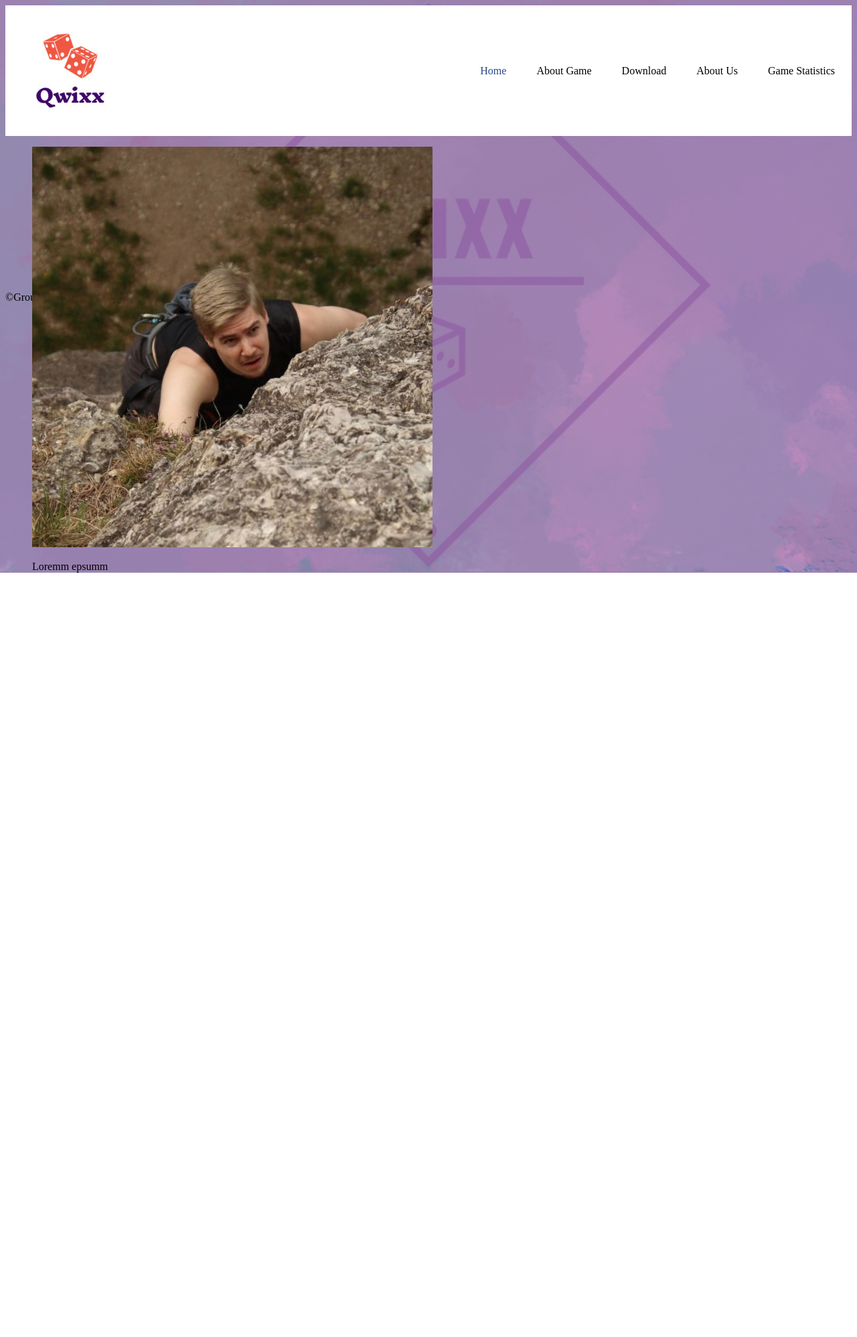
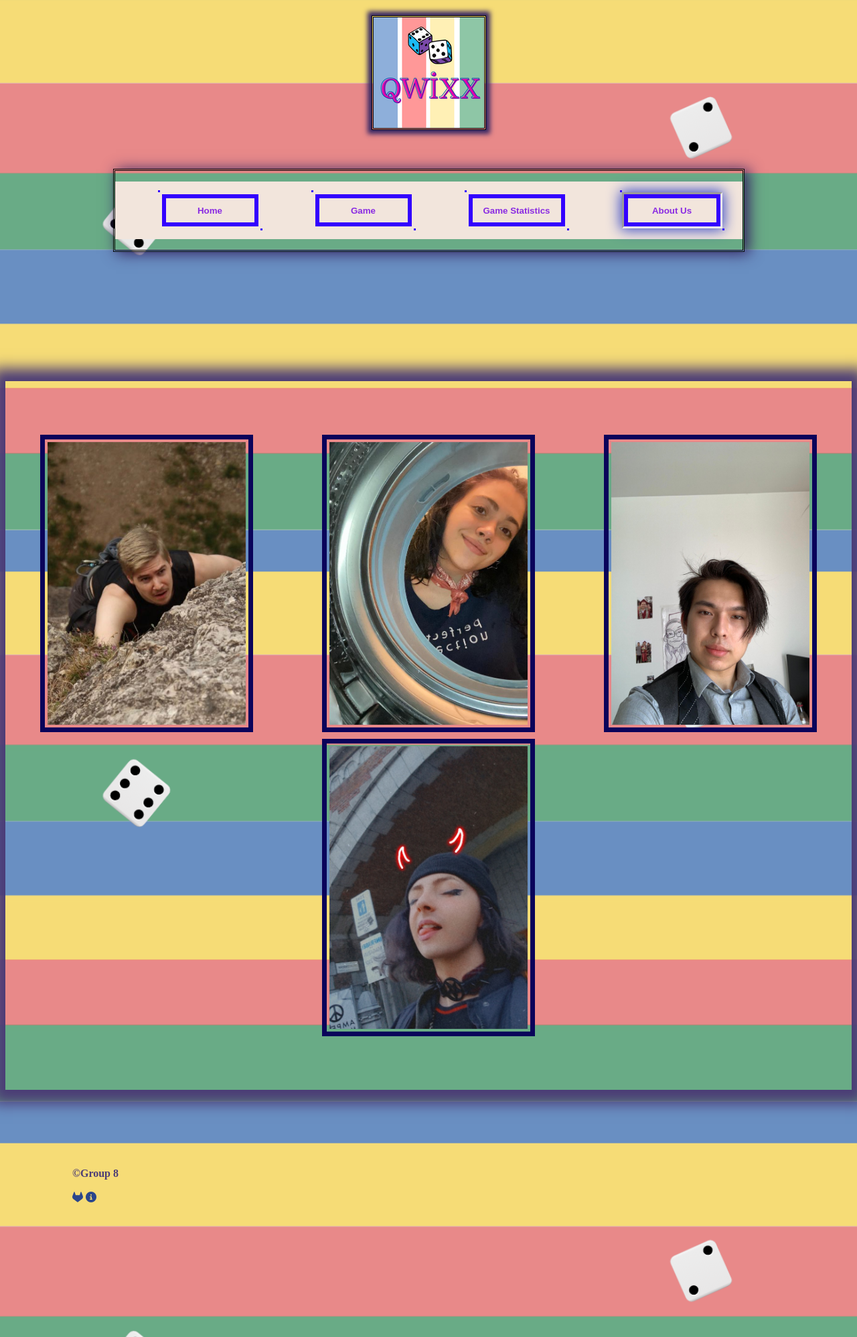
Before and after one commit to Peter-512/Qwixx-website, a PHP site: page /pages/about_us.html in a window 1280 px wide. Shown: the whole page at 67% size. Before the commit the page ends 855 px from the top, so only its background shows below. Run offline with PHP 8.4, Linux system fonts and the light colour scheme; some libraries are stand-ins or nearby versions.

Commit message:
all code

```diff
--- a/pages/about_us.html
+++ b/pages/about_us.html
@@ -4,39 +4,59 @@
     <meta charset="UTF-8">
     <title>About Us</title>
     <link rel="stylesheet" href="../styles.css">
+    <link rel="icon" type="favicon" href="../resources/logo2.png">
+    <script src="https://kit.fontawesome.com/7800fa5375.js" crossorigin="anonymous"></script>
+
 </head>
 <body>
+<header>
+    <nav class="navbar">
+        <img class="logo" src="../resources/logo2.png" alt="logo">
+        <div class="menu">
+            <ul class="list">
+                <li > <a href="../index.html"> <button class="button" value="Home"> Home</button> </a> </li>
+                <li> <a href="game.html"> <button class="button" value="Home"> Game</button> </a> </li>
+                <li> <a href="#"> <button class="button" value="Home"> Game Statistics</button> </a> </li>
+                <li class="current_page"> <a href="about_us.html"> <button class="button" value="Home"> About Us</button> </a> </li>
+            </ul>
+        </div>
 
+    </nav>
+</header>
 <main>
-    <header>
-        <nav class="nav">
-            <img class="logo" src="resources/logo.jpg" alt="logo">
-            <input type="checkbox" id="toggler">
-            <div class="menu">
-                <ul class="nav-bar">
-                    <li ><a href="../index.html">Home</a></li>
-                    <li><a href="#"></a>About Game</li>
-                    <li><a href="download.html"></a>Download</li>
-                    <li class="current page"><a href="../pages/about_us.html"></a>About Us</li>
-                    <li><a href="#"></a>Game Statistics</li>
-                </ul>
-            </div>
 
-        </nav>
-    </header>
-    <section class="about_us">
-        <figure class="team">
-            <img
-                    class="team_member" src="../resources/peter.jpeg" alt="peter">
-            <p class="team_member">Loremm epsumm</p>
+    <section class="container">
+<!--        <h1>Hover for more</h1>-->
+        <figure class="card">
+            <img class = "team_member" src="../resources/peter.jpeg" alt="peter">
+            <p class="team_member">Lorem epsumm</p>
         </figure>
+
+        <figure class="card">
+            <img class = "team_member" src="../resources/nova.jpg" alt="nova">
+            <p class="team_member">Lorem epsumm</p>
+        </figure>
+
+        <figure class="card">
+            <img class = "team_member" src="../resources/brandon.jpeg" alt="brandon">
+            <p class="team_member">Lorem epsumm</p>
+        </figure>
+
+        <figure class="card">
+            <img class = "team_member" src="../resources/nova_d.jpeg" alt="nova_d">
+            <p class="team_member">Lorem epsumm</p>
+        </figure>
+
     </section>
 
 
 </main>
 <footer>
     <div class="copyright">
-        <p>&copy;Group 8</p>
+        <p>&copy;Group 8 <br> <br>
+            <a href="https://gitlab.com/kdg-ti/integration-1.2/2021-2022/team-8/qwixx.git"><i class="fa fa-gitlab" ></i></a>
+            <a href="../pages/about_us.html"><i class="fa fa-info-circle"></i></a>
+        </p>
     </div>
 </footer>
 
--- a/styles.css
+++ b/styles.css
@@ -1,9 +1,10 @@
 body{
-     background-image:url("resources/background.png") ;
+     background-image:url("resources/background10.png") ;
     background-repeat: no-repeat;
     background-size: cover;
     background-attachment: fixed;
     cursor: url("resources/cursor.cur"),auto;
+    padding-bottom: 75px;
 }
 
 a {
@@ -19,22 +20,21 @@ a:active {
 }
 
 li {
-    margin: 15px 10px;
-    display:inline;
+    margin: 16px 30px;
+
 }
 
 .current_page{
-    box-shadow: 0 1px 10px 0 #fff3e1, inset 0 1px 20px 20px #fff3e169;
-    border-bottom: black;
+    box-shadow: 0px 0px 20px 2px #3043c5;
     border-style: inset;
 }
 
 .button{
     height: 3rem;
     width: 9rem;
-    border: 3px solid deepskyblue;
+    border: 6px solid #3300ff;
     background: transparent;
-    color: white;
+    color: blueviolet;
     font-weight: bold;
     position: relative;
 }
@@ -43,21 +43,21 @@ li {
 .button::after{
     content: '';
     position:absolute;
-    width: 48px;
-    height: 48px;
+    width: 0px;
+    height: 0px;
     border: inherit;
     transition: 0.5s ease;
 }
 
 .button::before{
-    left: -15px;
-    top:-15px;
+    left: -12px;
+    top:-12px;
     border-width: 3px 0 0 3px;
 }
 
 .button::after{
-    right: -15px;
-    bottom:-15px;
+    right: -12px;
+    bottom:-12px;
     border-width: 0 3px 3px 0;
 }
 
@@ -68,65 +68,42 @@ li {
 }
 
 
-
-
-
-
-
-
-
 /*header*/
-.nav{
+.navbar{
     display: flex;
     flex-wrap: wrap;
     align-items: center;
+    flex-direction: column;
     justify-content: space-between;
-    background-color: white;
+    /*background-color: white;*/
     padding: 15px;
+
+
 }
 .navbar a{
     text-decoration: none;
     color: inherit;
 }
-.logo{
-    margin-right: 50px;
-}
-.nav-bar{
+.list{
     list-style: none;
     display: flex;
+    flex-wrap: wrap;
     gap: 25px;
+    background-color: #f2e5dc;
+    align-items: center;
 }
-
-#toggler,
-.nav label{
-    display: none;
+.logo{
+    box-shadow: 0px 0px 7px 6px #372764;
+    border-style: double;
 }
-
-@media screen and(max-width: 991px) {
-    .menu{
-        width: 100%;
-        max-height: 0;
-        overflow: hidden;
-    }
-    .nav-bar{
-        flex-direction: column;
-        align-items: center;
-        padding: 20px;
-    }
-
-    .nav label{
-        display: inline-flex;
-        align-items: center;
-
-    }
-
-    #toggler:checked ~ .menu{
-        max-height: 100%;
-    }
-
+.menu{
+    box-shadow: 6px 2px 20px 1px #372764;
+    margin: 58px;
+    border-style: double;
 }
 
 /*Home page*/
+
 .info_main{
     width: 100%;
     display: flex;
@@ -136,15 +113,23 @@ li {
     align-items: center;
     padding: 40px 0 0 0;
     margin:150px 0 0 0;
-    box-shadow: 0 -5px 20px 11px #595f77;
-    background-color:#fff3e1;
+    box-shadow: 0px 1px 20px 9px #464d6e;
+    border-style: inset;
 }
+
+
 .info{
     width: 1000px;
+    height: 250px;
     display: flex;
     flex-direction: row;
+    align-items: center;
+    flex-wrap: wrap;
     margin:15px;
     padding: 20px;
+    background-color: #f2e5dc;
+    box-shadow: rgb(181 61 61) 0px 0px 20px 4px;
+    border-style: inset;
 
 }
 
@@ -152,18 +137,141 @@ li {
     display: flex;
     flex-direction: row;
     padding: 20px;
-    margin:30px;
+    margin: 14px;
     height: 385px;
-    width: 469px;
+    width: 385px;
+    box-shadow: rgb(181 61 61) 0px 0px 20px 4px;
+    border-style: inset;
+
 }
+
+/*Game*/
+.game_rules{
+    width: 100%;
+    display: flex;
+    justify-content: center;
+    flex-direction: row;
+    flex-wrap: wrap;
+    align-items: center;
+    padding: 40px 0 0 0;
+    margin:150px 0 0 0;
+    box-shadow: 0px 1px 20px 9px #464d6e;
+    border-style: inset;
+
+}
+.object{
+    background: #f2e5dc;
+    box-shadow: 6px 2px 20px 1px #372764;
+    margin: 58px;
+    padding: 41px;
+    border-style: double;
+
+}
+.rules{
+    display: flex;
+    flex-direction: column;
+    flex-wrap: wrap;
+    align-items: center;
+    background: #f2e5dc;
+    box-shadow: 6px 2px 20px 1px #372764;
+    margin: 58px;
+    padding: 41px;
+    border-style: double;
+
+}
+
+.insight{
+    display: flex;
+    flex-direction: column;
+    flex-wrap: wrap;
+    background: #f2e5dc;
+    box-shadow: 6px 2px 20px 1px #372764;
+    margin: 58px;
+    padding: 41px;
+    border-style: double;
+}
+
+#slideshow {
+    overflow: hidden;
+    height: 510px;
+    width: 728px;
+    margin: 0 auto;
+}
+
+.slide {
+    float: left;
+    height: 510px;
+    width: 728px;
+}
+
+.slide-wrapper {
+    width: calc(728px * 4);
+    animation: slide 13s ease infinite;
+}
+
+@keyframes slide {
+
+    20% {
+        margin-left: 0px;
+    }
+
+    40% {
+        margin-left: calc(-728px * 1);
+    }
+
+    60% {
+        margin-left: calc(-728px * 2);
+    }
+
+    80% {
+        margin-left: calc(-728px * 3);
+    }
+}
+
+
 
 /*About us*/
 
-.about_us{
-    perspective: 800px;
+.container{
+    display: flex;
+    flex-wrap: wrap;
+    justify-content: space-around;
+    flex-direction: row;
+    padding: 75px 0 75px 0;
+    margin:120px 0 100px 0;
+    box-shadow: 0px 1px 20px 20px #4b3c76
 }
-.team{
-    width: 150px;
-    height:200px;
+.card{
+    width: 296px;
+    height:422px;
 
+    transform-style: preserve-3d;
+    /*position: relative;*/
+    transition: transform .75s;
+cubic-bezier(0.4,0.03,0.5,0.9);
 }
+
+.team_member{
+    width: 100%;
+    height:100%;
+    position: absolute;
+    inset:0;
+    object-fit: cover;
+    outline: 7px solid #0a035a;
+    outline-offset: 4px;
+    backface-visibility: hidden;
+}
+.team_member:nth-child(2),
+.card:hover{
+    transform: rotate3d(1,1,0,180deg);
+}
+
+/*footnote*/
+.copyright{
+    font-weight: bold;
+    color: #4b3c76;
+    font-size: medium;
+    display: flex;
+    flex-wrap: wrap;
+    margin: 100px;
+}
```
Also changed, not shown: index.html (+14 -12 lines), pages/download.html (deleted, +0 -10 lines), pages/game.html (added, +86 -0 lines), resources/1.png (added), resources/2.png (added), resources/3.png (added), resources/4.png (added), resources/5.png (added), resources/background.png (deleted), resources/background10.png (added), resources/board.png (added), resources/favicon.jpg (deleted), resources/logo.jpg (deleted), resources/logo2.png (added).
